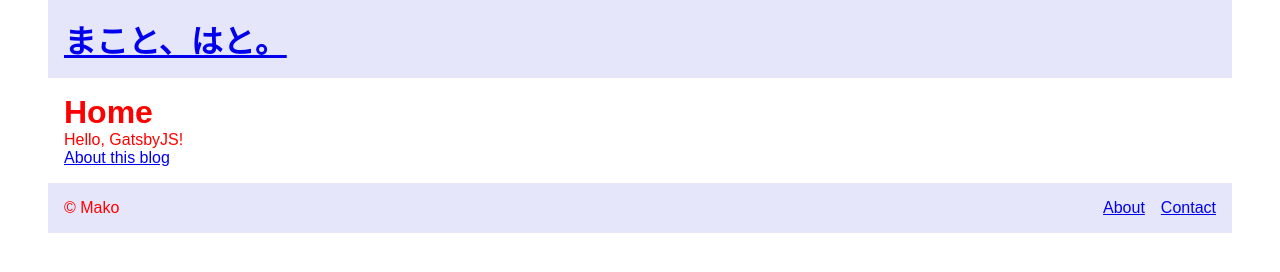
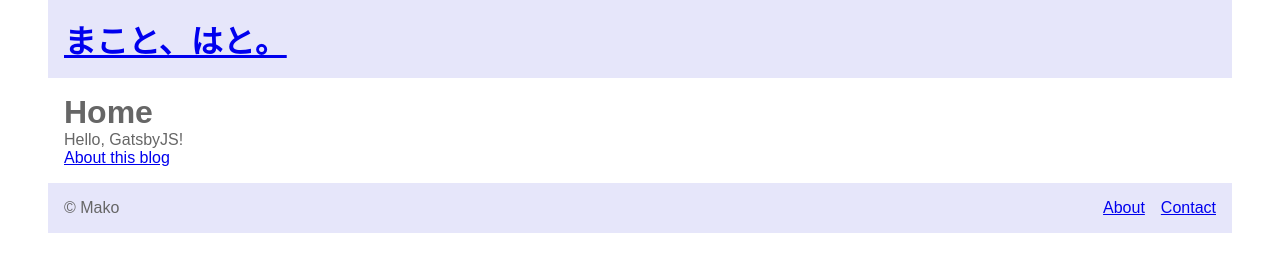
Before and after one commit to mamaredo/MakotoHato, a Gatsby site: page / in a window 1280 px wide. Built offline with nearby package versions, Linux system fonts and the light colour scheme; Gatsby itself is replaced by a stand-in of ours.

Commit message:
テキストカラーを変更

```diff
--- a/src/assets/styles/Foundation/_variable.scss
+++ b/src/assets/styles/Foundation/_variable.scss
@@ -1,3 +1,4 @@
 // このファイルではSCSSで使う変数を追加する。
 
-$textColor: red;
+$textColor: #666;
+$textWebFont-Klee-One: Klee One;
```
